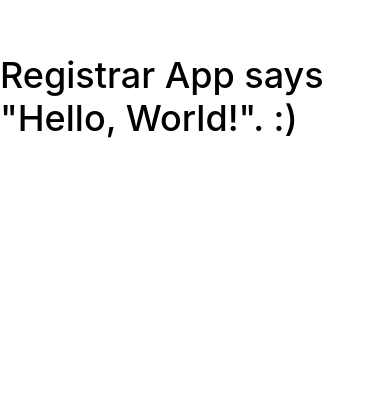
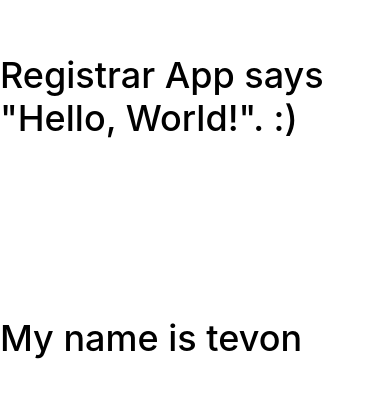
Before and after one commit to RatchetC/RegistrarApp, a website: page www/index.html in a window 390 px wide. Shown: the part 368-766 px from the top of the page. Drawn offline with Linux system fonts and the light colour scheme; some packages are replaced by stand-ins of ours; files that its build step writes are made by us from their sources.

Commit message:
Change Successful

```diff
--- a/www/index.html
+++ b/www/index.html
@@ -24,6 +24,7 @@
 
       <ion-nav-view animation="slide-left-right">
         <h1 style="position: absolute; top: 50%;">Registrar App says "Hello, World!". :)</h1>
+        <h1 style="position: absolute; top: 80%;">My name is tevon</h1>
       </ion-nav-view>
     </ion-pane>
 
```
